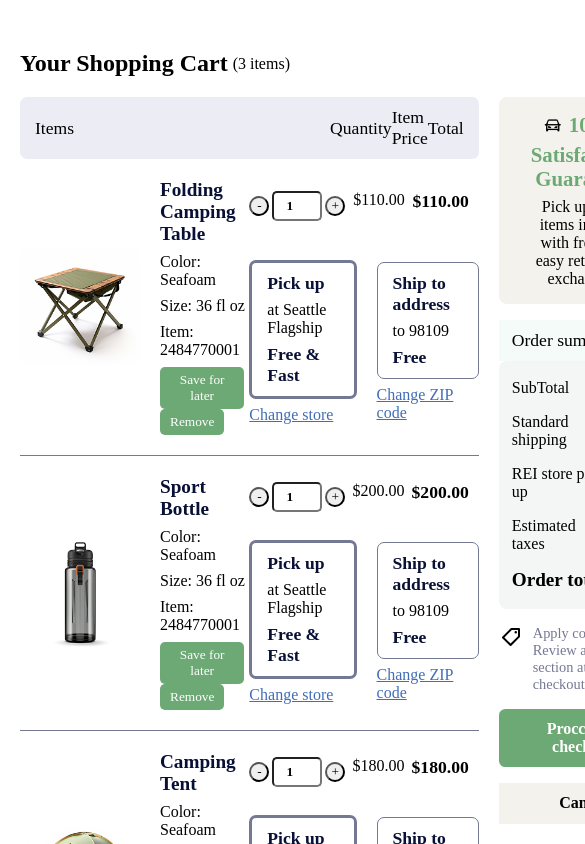
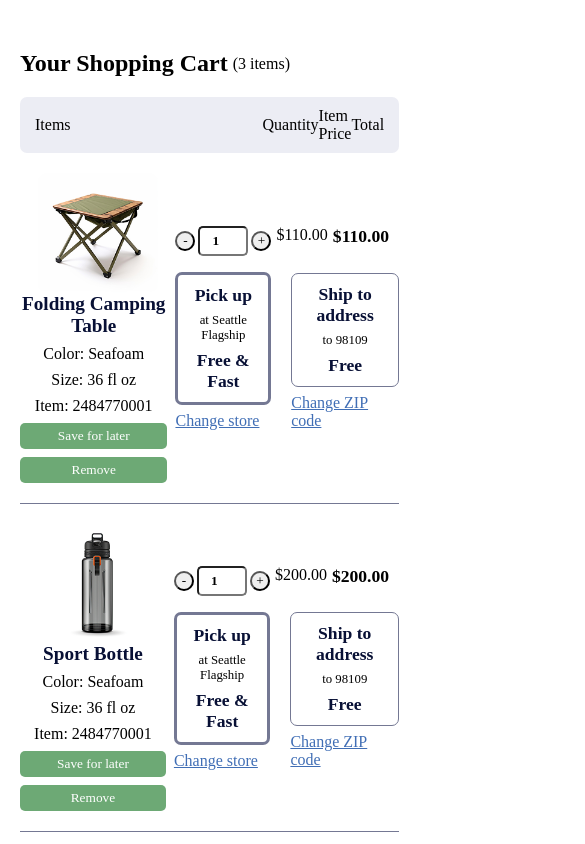
Before and after one commit to PhuongGhost1/camping_website, a React (Vite) app in the folder fe/: page /checkout in a window 390 px wide. Shown: the top 844 px of the page, 585 px wide, since content can reach past the window. Built offline with nearby package versions, Linux system fonts and the light colour scheme.

Commit message:
Finish responsive on Checkout Page

```diff
--- a/fe/src/pages/User/Checkout/Checkout.css
+++ b/fe/src/pages/User/Checkout/Checkout.css
@@ -24,3 +24,25 @@ svg {
   grid-template-columns: 2fr 1fr;
   gap: 20px;
 }
+
+@media (max-width: 975px) {
+  .product-info-item {
+    margin-right: 0.5rem;
+  }
+  .product-info-item .button {
+    width: 100%;
+  }
+  .product-info-item .btn-save {
+    width: 100%;
+    margin-bottom: 0.5rem;
+  }
+  .product-info-item button:nth-child(2) {
+    width: 100%;
+  }
+  .transport-box {
+    text-align: center;
+  }
+  .transport-box p {
+    font-size: 0.8rem;
+  }
+}
--- a/fe/src/pages/User/Checkout/Content/Content.css
+++ b/fe/src/pages/User/Checkout/Content/Content.css
@@ -167,3 +167,31 @@
   font-weight: 700;
   color: var(--text-color);
 }
+@media (max-width: 825px) {
+  .checkout-title p:first-child {
+    margin-right: 12rem;
+  }
+  .checkout-title p {
+    font-size: 1rem;
+    font-weight: 500;
+  }
+  .checkout-product-info {
+    flex-direction: column;
+    text-align: center;
+  }
+}
+
+@media (max-width: 825px) {
+  .check-price {
+    justify-content: center;
+  }
+  .product-info-item {
+    align-items: center;
+  }
+}
+
+@media (max-width: 650px) {
+  .checkout-body {
+    grid-template-columns: 1fr;
+  }
+}
```
